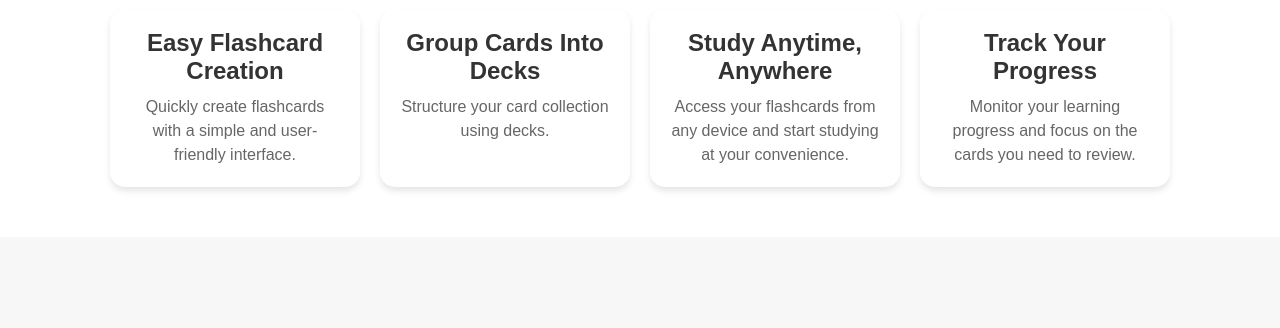
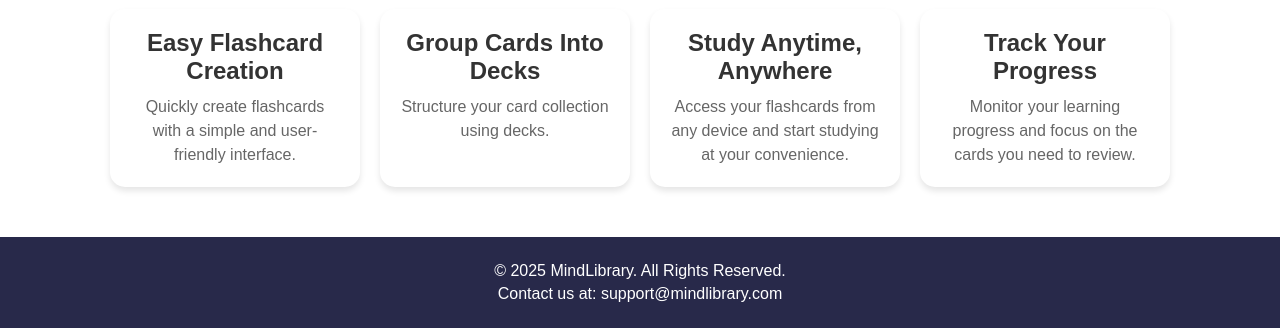
Before and after one commit to edyson1202/tum-web-lab2, a plain HTML site: page index.html in a window 1280 px wide. Shown: the part 580-908 px from the top of the page. Before the commit the page ends 817 px from the top, so only its background shows below. Drawn offline with Linux system fonts and the light colour scheme.

Commit message:
<feature>[add footer] (#3)

```diff
--- a/index.html
+++ b/index.html
@@ -59,6 +59,14 @@
             </div>
         </div>
     </section>
+
+    <!-- Footer Section -->
+    <footer id="contact" class="footer">
+        <div class="container">
+            <p>&copy; 2025 MindLibrary. All Rights Reserved.</p>
+            <p>Contact us at: support@mindlibrary.com</p>
+        </div>
+    </footer>
 </body>
 
 </html>
--- a/styles.css
+++ b/styles.css
@@ -146,3 +146,15 @@ body {
     color: #666;
     line-height: 1.5;
 }
+
+/* Footer Section */
+.footer {
+    background-color: var(--bgColor);
+    color: #fff;
+    padding: 20px 0;
+    text-align: center;
+}
+
+.footer p {
+    margin: 5px 0;
+}
```
